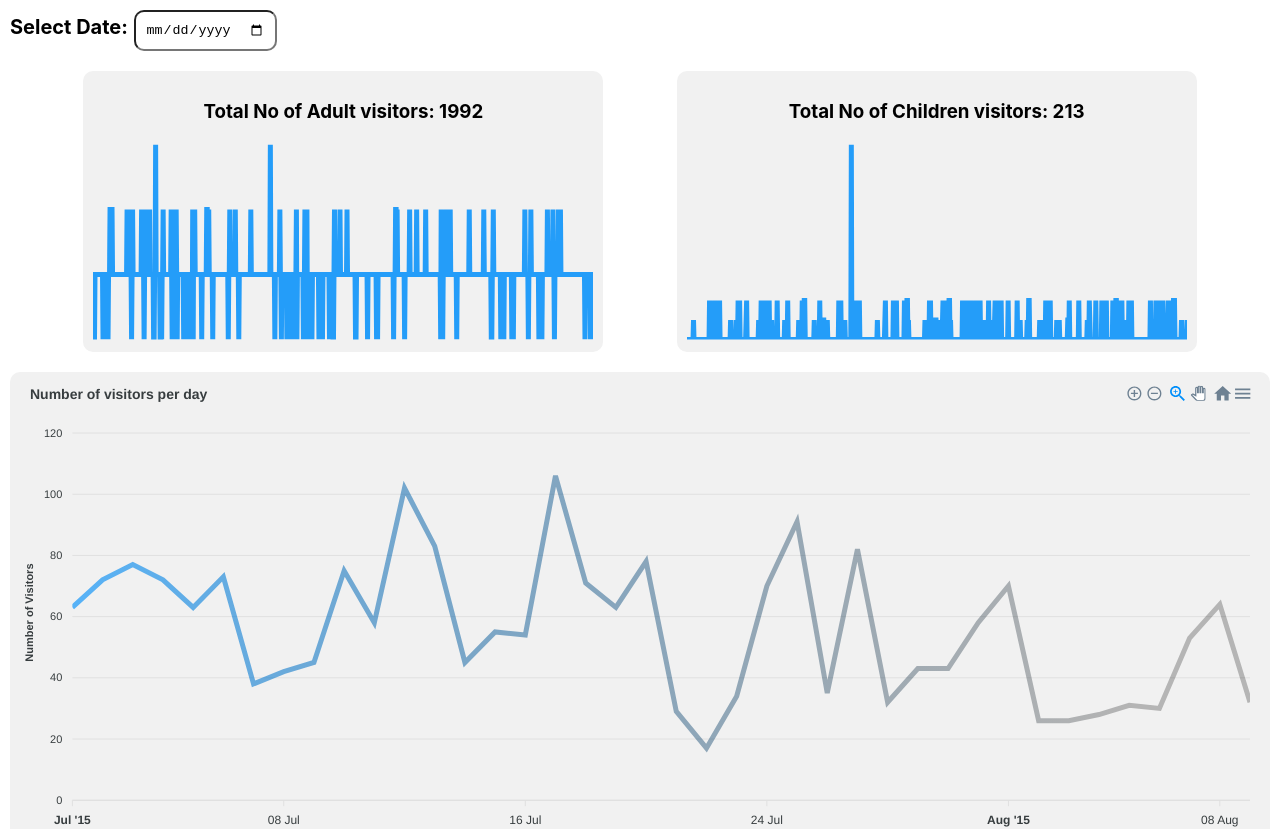
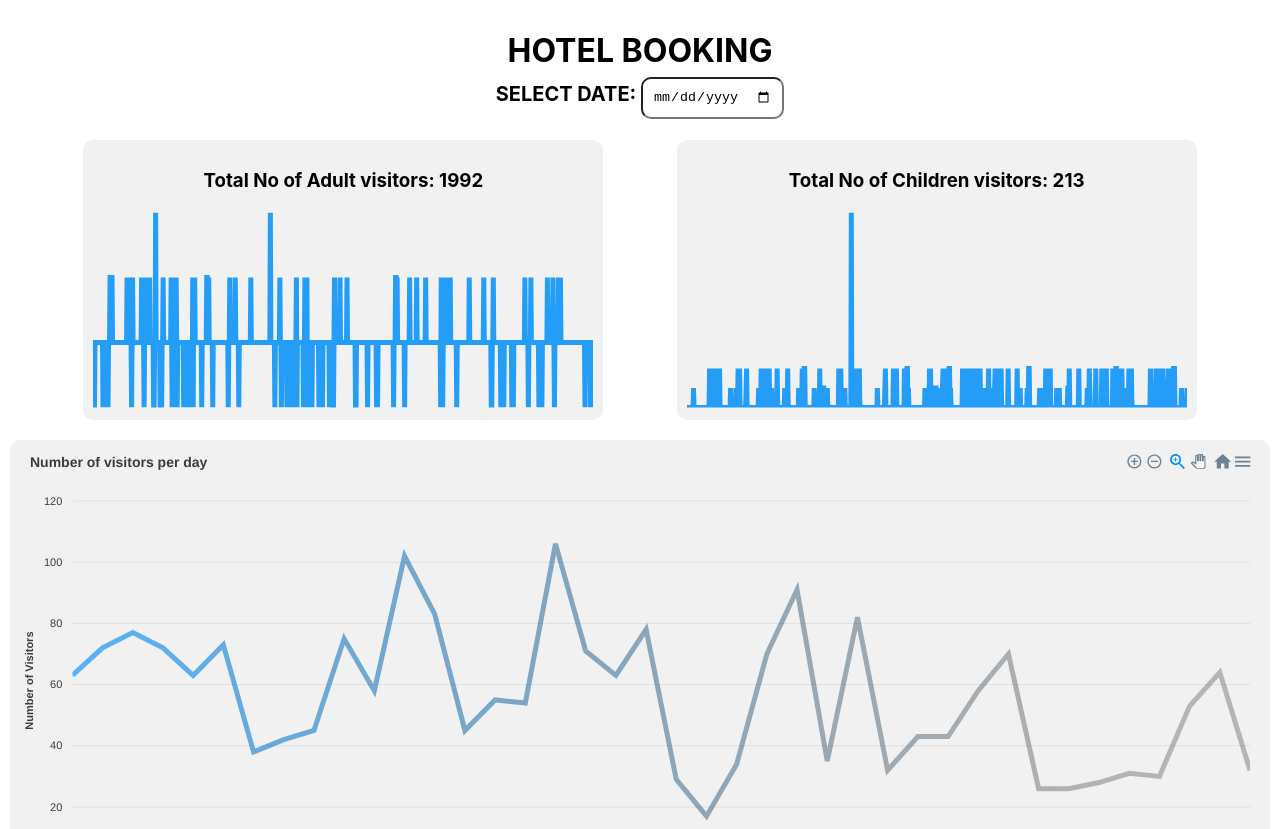
Before and after one commit to El-Drago11/WaterdipAi, a React (Create React App) app: page / in a window 1280 px wide. Shown: the top 829 px of the page. Built offline with nearby package versions, Linux system fonts and the light colour scheme.

Commit message:
Added header styling

```diff
--- a/src/App.js
+++ b/src/App.js
@@ -8,9 +8,10 @@ const App = () => {
   const [filterData, setFilteredData] = useState([]);
 
   return (
-    <div style={{padding:'10px'}}>
+    <div style={{'padding':'10px'}}>
+      <h1 style={{'textAlign':'center','color':'black','textTransform':'uppercase'}}>Hotel Booking <GetUserData getFilterData={setFilteredData} /></h1>
       <div style={{ 'display': 'flex', 'flexDirection': 'column', 'gap': '20px' }}>
-        <GetUserData getFilterData={setFilteredData} />
+
         <div style={{ 'display': 'flex', 'justifyContent': 'space-evenly','flexWrap':'wrap' }}>
           {/* For Adult= 1 and Children=2 */}
           <SparklineChart onFilterData={filterData} chartFor={1} />
```
